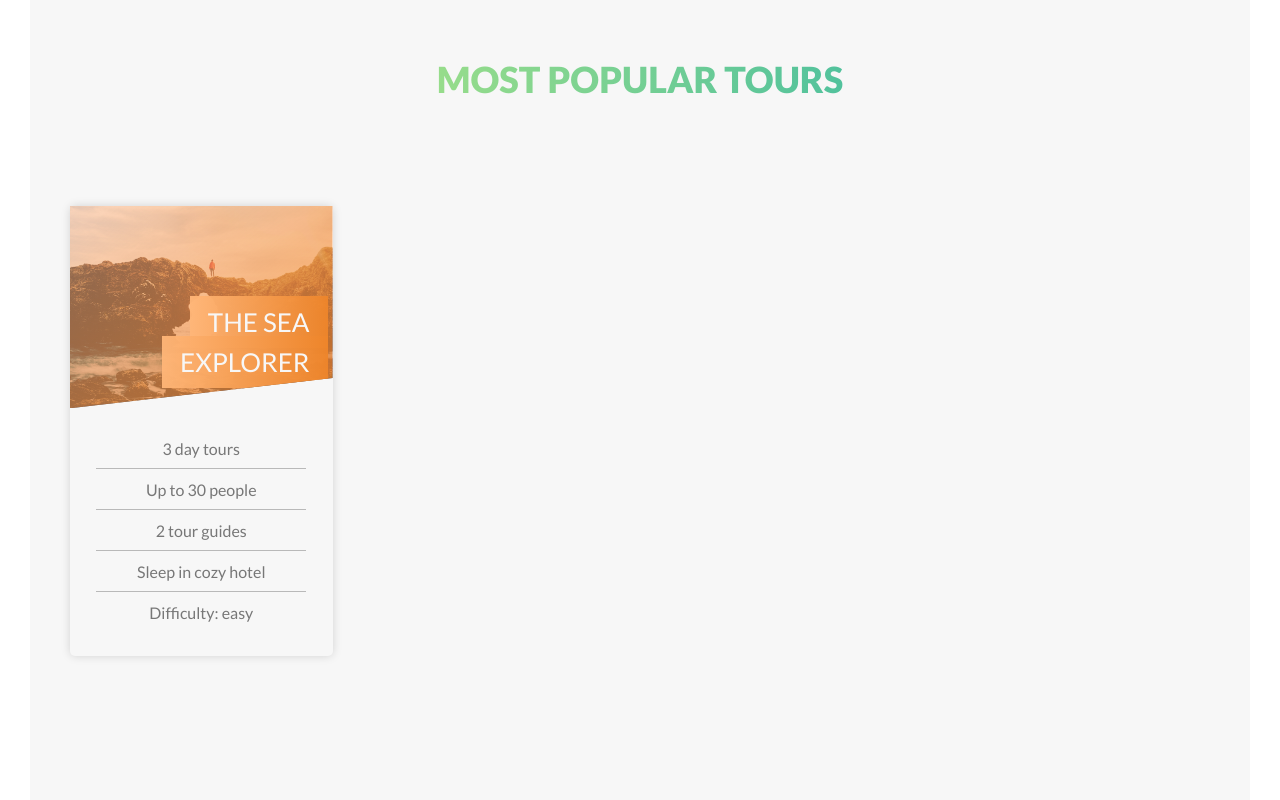
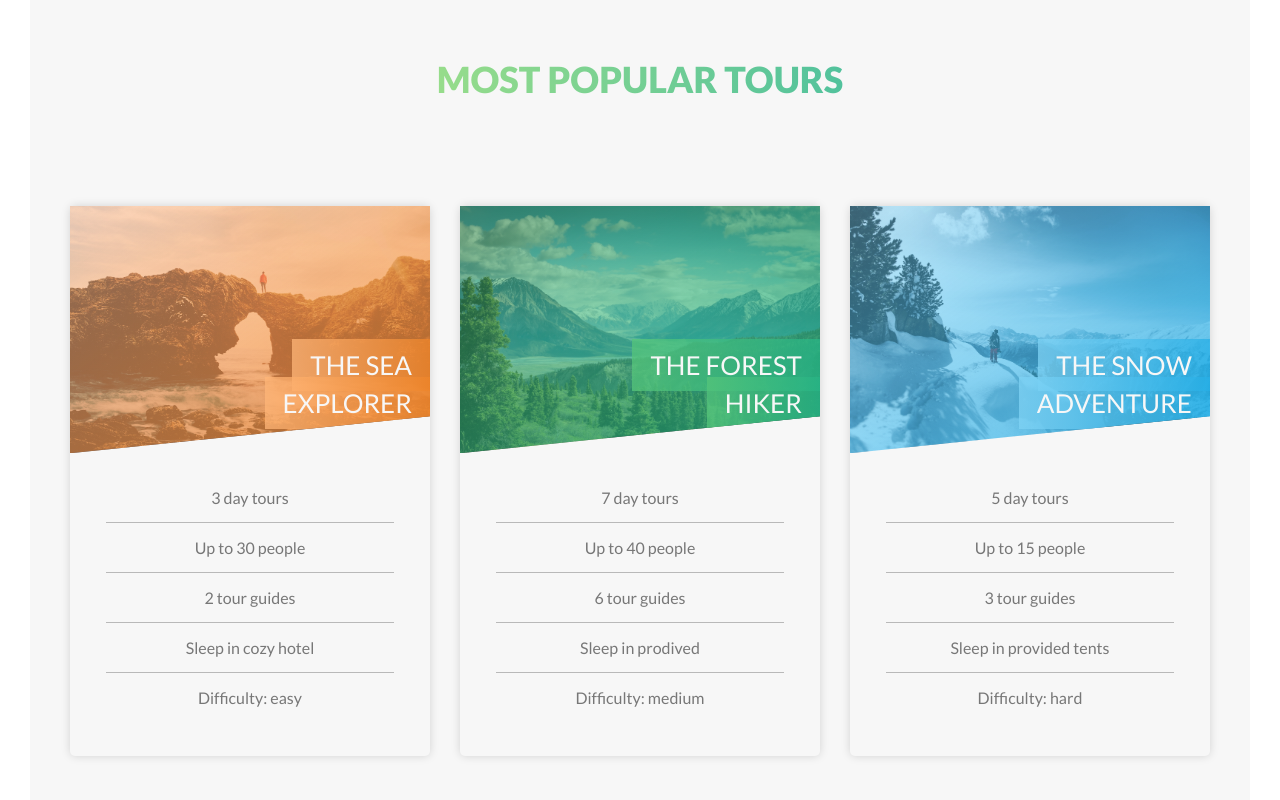
Before and after one commit to nmtoan251998/advanced-css-and-sass, a website: page index.html in a window 1280 px wide. Shown: the part 2289-3089 px from the top of the page. Drawn offline with Linux system fonts and the light colour scheme.

Commit message:
Complete making all front-end cards

```diff
--- a/index.html
+++ b/index.html
@@ -72,7 +72,7 @@
                             Explore the world
                         </h3>
                         <p class="feature-box__paragraph">
-                                Lorem ipsum dolor sit amet consectetur adipisicing elit. Ad suscipit, perferendis, cupiditate, ipsam ipsum sint unde dignissimos harum fugit necessitatibus magni quisquam.
+                            Lorem ipsum dolor sit amet consectetur adipisicing elit. Ad suscipit, perferendis, cupiditate, ipsam ipsum sint unde dignissimos harum fugit necessitatibus magni quisquam.
                         </p>
                     </div>
                 </div>
@@ -80,10 +80,10 @@
                     <div class="feature-box">
                         <i class="fas fa-compass feature-box__icon"></i>
                         <h3 class="header-tertiary">
-                            Meat the nature
+                            Meet the nature
                         </h3>
                         <p class="feature-box__paragraph">
-                                Lorem ipsum dolor sit amet consectetur adipisicing elit. Ad suscipit, perferendis, cupiditate, ipsam ipsum sint unde dignissimos harum fugit necessitatibus magni quisquam.
+                            Lorem ipsum dolor sit amet consectetur adipisicing elit. Ad suscipit, perferendis, cupiditate, ipsam ipsum sint unde dignissimos harum fugit necessitatibus magni quisquam.
                         </p>
                     </div>
                 </div>
@@ -120,13 +120,13 @@
                     </h3>
                 </div>
 
-                <div class="col-1-of-4">
+                <div class="col-1-of-3">
                     <div class="tour-card">
                         <div class="tour-card__side tour-card__side--front tour-card__side--front-1">
                             <div class="card__img card__img-1">
                                 <h4 class="header-university">
-                                    <span class="card__header-tour">The sea</span>
-                                    <span class="card__header-tour">explorer</span>
+                                    <span class="card__header-tour card__header-tour-1">The sea</span>
+                                    <span class="card__header-tour card__header-tour-1">explorer</span>
                                 </h4>
                             </div>
                             <ul class="card__list">
@@ -142,11 +142,49 @@
                         </div>
                     </div>
                 </div>
-                <div class="col-1-of-4">
-                    <div class="tour-card"></div>
+                <div class="col-1-of-3">
+                    <div class="tour-card">
+                        <div class="tour-card__side tour-card__side--front tour-card__side--front-2">
+                            <div class="card__img card__img-2">
+                                <h4 class="header-university">
+                                    <span class="card__header-tour card__header-tour-2">The forest</span>
+                                    <span class="card__header-tour card__header-tour-2">hiker</span>
+                                </h4>
+                            </div>
+                            <ul class="card__list">
+                                <li>7 day tours</li>
+                                <li>Up to 40 people</li>
+                                <li>6 tour guides</li>
+                                <li>Sleep in prodived</li>
+                                <li>Difficulty: medium</li>
+                            </ul>
+                        </div>
+                        <div class="tour-card__side tour-card__side--back tour-card__side--back-2">
+                            MY BACK SIDE
+                        </div>
+                    </div>
                 </div>
-                <div class="col-1-of-4">
-                    <div class="tour-card"></div>
+                <div class="col-1-of-3">
+                    <div class="tour-card">
+                        <div class="tour-card__side tour-card__side--front tour-card__side--front-3">
+                            <div class="card__img card__img-3">
+                                <h4 class="header-university">
+                                    <span class="card__header-tour card__header-tour-3">The snow</span>
+                                    <span class="card__header-tour card__header-tour-3">adventure</span>
+                                </h4>
+                            </div>
+                            <ul class="card__list">
+                                <li>5 day tours</li>
+                                <li>Up to 15 people</li>
+                                <li>3 tour guides</li>
+                                <li>Sleep in provided tents</li>
+                                <li>Difficulty: hard</li>
+                            </ul>
+                        </div>
+                        <div class="tour-card__side tour-card__side--back tour-card__side--back-3">
+                            MY BACK SIDE
+                        </div>
+                    </div>
                 </div>
             </div>
         </section>
--- a/sass/components/_card.scss
+++ b/sass/components/_card.scss
@@ -2,7 +2,7 @@
     position: relative;
     font-size: $font-size-m;
     transition: transform 1s;
-    height: 45rem;
+    height: 55rem;
     border-radius: 5px;
     perspective: 100rem;
     -webkit-perspective: 100rem;
@@ -31,7 +31,7 @@
                 rgba($color-secondary-dark, .85));
             }
 
-            &-3{
+            &-2{
                 background-image: linear-gradient(to right,
                 rgba($color-primary-light, .85),
                 rgba($color-primary-dark, .85));
@@ -65,20 +65,48 @@
         rgba($color-secondary-dark, .8)),
         url('/img/nat-5.jpg');
     }
+    &-2 {
+        background-image: linear-gradient(to right bottom,
+        rgba($color-primary-light, .45),
+        rgba($color-primary-dark, .8)),
+        url('/img/nat-6.jpg');
+    }
+    &-3 {
+        background-image: linear-gradient(to right bottom,
+        rgba($color-tertiary-light, .45),
+        rgba($color-tertiary-dark, .8)),
+        url('/img/nat-7.jpg');
+    }
 }
 
 .card__header-tour {
     position: absolute;
-    right: 5px;
+    right: 0;
     box-decoration-break: clone;
     -webkit-box-decoration-break: clone;
     padding: 1rem 1.8rem;
-    background-image: linear-gradient(to right,
-    rgba($color-secondary-light, .95),
-    rgba($color-secondary-dark, .95));
 
-    &:first-child { bottom: 30%; }
+    &-1 {
+        background-image: linear-gradient(to right,
+        rgba($color-secondary-light, .75),
+        rgba($color-secondary-dark, .75));
+    }
+    &-2 {
+        background-image: linear-gradient(to right,
+        rgba($color-primary-light, .75),
+        rgba($color-primary-dark, .75));
+    }
+    &-3 {
+        background-image: linear-gradient(to right,
+        rgba($color-tertiary-light, .75),
+        rgba($color-tertiary-dark, .75));
+    }
+
+
+    &:first-child { bottom: 25%; }
     &:last-child { bottom: 10%; }
+
+
 }
 
 .card__list {
@@ -88,7 +116,7 @@
     text-align: center;
 
     li {
-        padding: 1.05rem 0;
+        padding: 1.5rem 0;
         &:not(:last-child) { border-bottom: 1px solid rgba($color-dark, .25) }
     }
 }
--- a/sass/components/_composition.scss
+++ b/sass/components/_composition.scss
@@ -14,6 +14,9 @@
             z-index: 2;
             transform: scale(1.1) translateY(-1rem);
         }
+        &:hover > *:not(:hover){
+            transform: scale(.5);
+        }
 
         &-1 { top: -1rem; left: 10%; }
         &-2 { top: 2rem; right: 0; }
```
Also changed, not shown: css/style.css.
